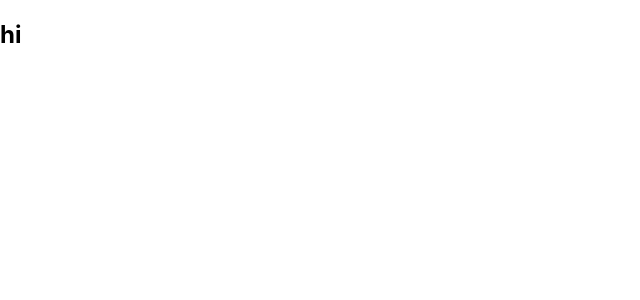
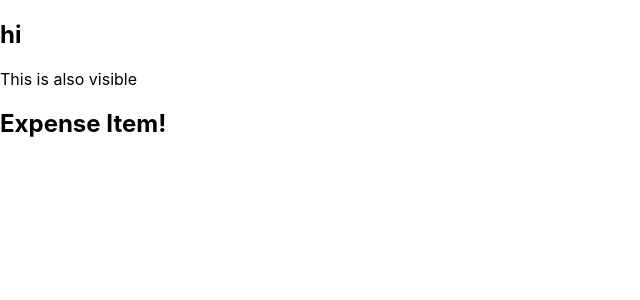
Before and after one commit to anusha-c18/React.js, a React (Create React App) app in the folder react-basics/: page / in a window 1280 px wide. Shown: the top 300 px of the page, without its empty margins (0-640 px from the left). Built offline with nearby package versions, Linux system fonts and the light colour scheme.

Commit message:
first custom component

```diff
--- a/react-basics/src/App.js
+++ b/react-basics/src/App.js
@@ -1,10 +1,12 @@
-import logo from './logo.svg';
 import './App.css';
+import ExpenseItem from './components/ExpenseItem';
 
 function App() {
   return (
     <div>
       <h2>hi</h2>
+      <p>This is also visible</p>
+      <ExpenseItem></ExpenseItem>
     </div>
   );
 }
--- /dev/null
+++ b/react-basics/src/components/ExpenseItem.js
@@ -0,0 +1,7 @@
+function ExpenseItem(){
+    return(
+        <h2>Expense Item!</h2>
+    );
+}
+
+export default ExpenseItem;
```
